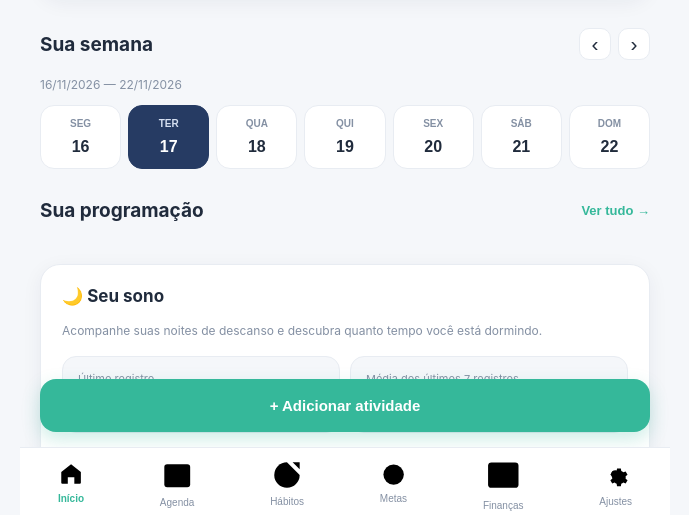
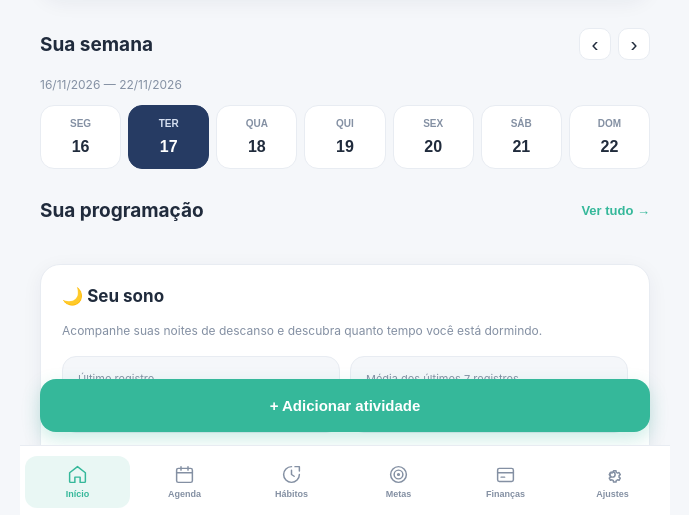
Before and after one commit to odidroid/Orbia, a website: page index.html in a window 1280 px wide. Shown: the part 283-798 px from the top of the page, without its empty margins (295-984 px from the left). Drawn offline with Linux system fonts and the light colour scheme.

Commit message:
Atualiza ícones e navegação inferior

```diff
--- a/style.css
+++ b/style.css
@@ -239,34 +239,26 @@ body {
 /* NAVEGAÇÃO INFERIOR */
 
 .bottom-navigation {
-    position: fixed;
-    bottom: 0;
-    left: 0;
-    width: 100%;
-    height: 70px;
-    display: flex;
-    justify-content: space-around;
-    align-items: center;
-    background: var(--surface);
-    border-top: 1px solid var(--border);
-    padding-bottom: env(safe-area-inset-bottom);
+    position: fixed; bottom: 0; left: 0; width: 100%; min-height: 72px;
+    display: flex; justify-content: space-around; align-items: center; gap: 2px;
+    background: var(--surface); border-top: 1px solid var(--border);
+    padding: 8px 5px calc(8px + env(safe-area-inset-bottom)); z-index: 200;
 }
-
 .bottom-navigation button {
-    display: flex;
-    flex-direction: column;
-    align-items: center;
-    gap: 5px;
-    border: none;
-    background: transparent;
-    color: var(--muted);
-    font-size: 20px;
-    cursor: pointer;
+    flex: 1; min-width: 0; min-height: 52px; display: flex; flex-direction: column;
+    align-items: center; justify-content: center; gap: 4px; border: 0;
+    border-radius: 12px; background: transparent; color: var(--muted);
+    cursor: pointer; transition: color .2s, background .2s, transform .2s;
 }
-
-.bottom-navigation button span {
-    font-size: 10px;
+.bottom-navigation button svg {
+    width: 21px; height: 21px; fill: none; stroke: currentColor;
+    stroke-width: 1.7; stroke-linecap: round; stroke-linejoin: round;
 }
+.bottom-navigation button span { font-size: 9px; font-weight: 600; white-space: nowrap; }
+.bottom-navigation button.active {
+    color: var(--accent); background: color-mix(in srgb, var(--accent) 11%, transparent);
+}
+.bottom-navigation button:active { transform: scale(.94); }
 
 /* TEMA ESCURO */
 
```
